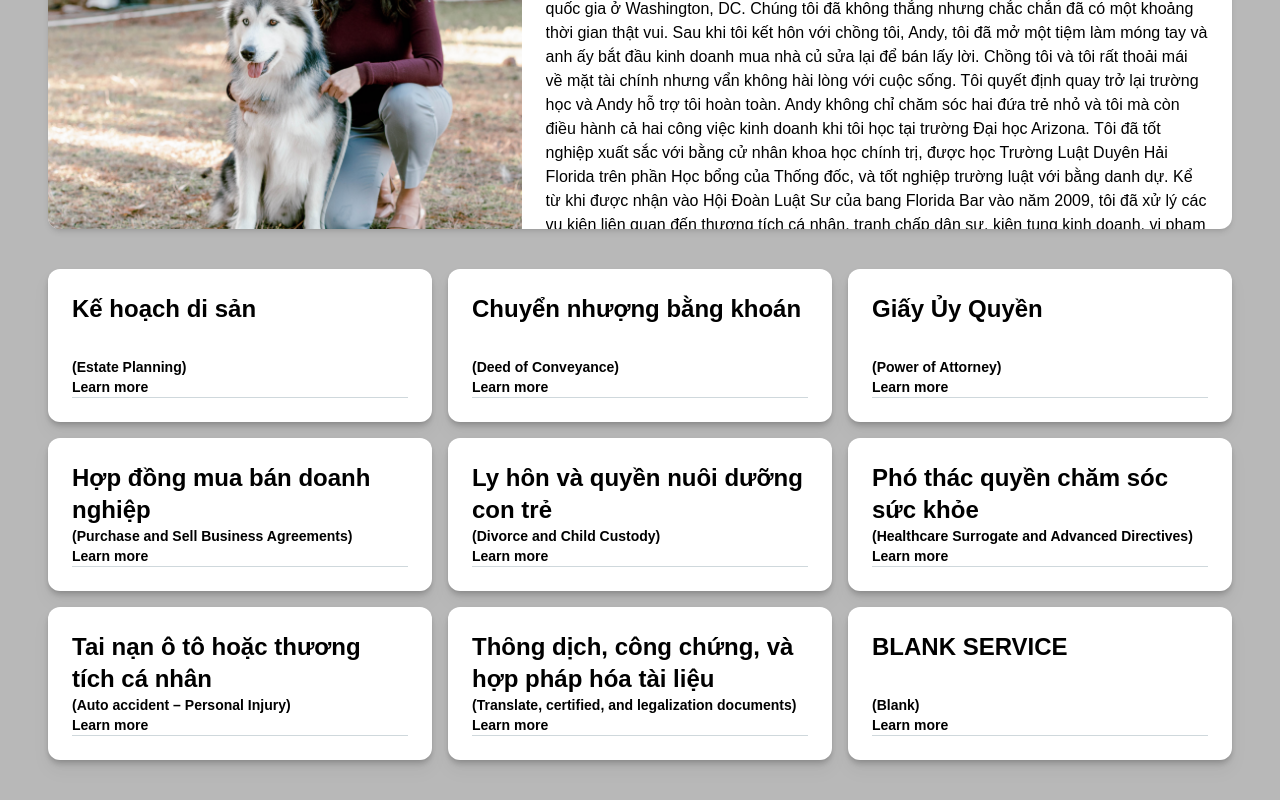
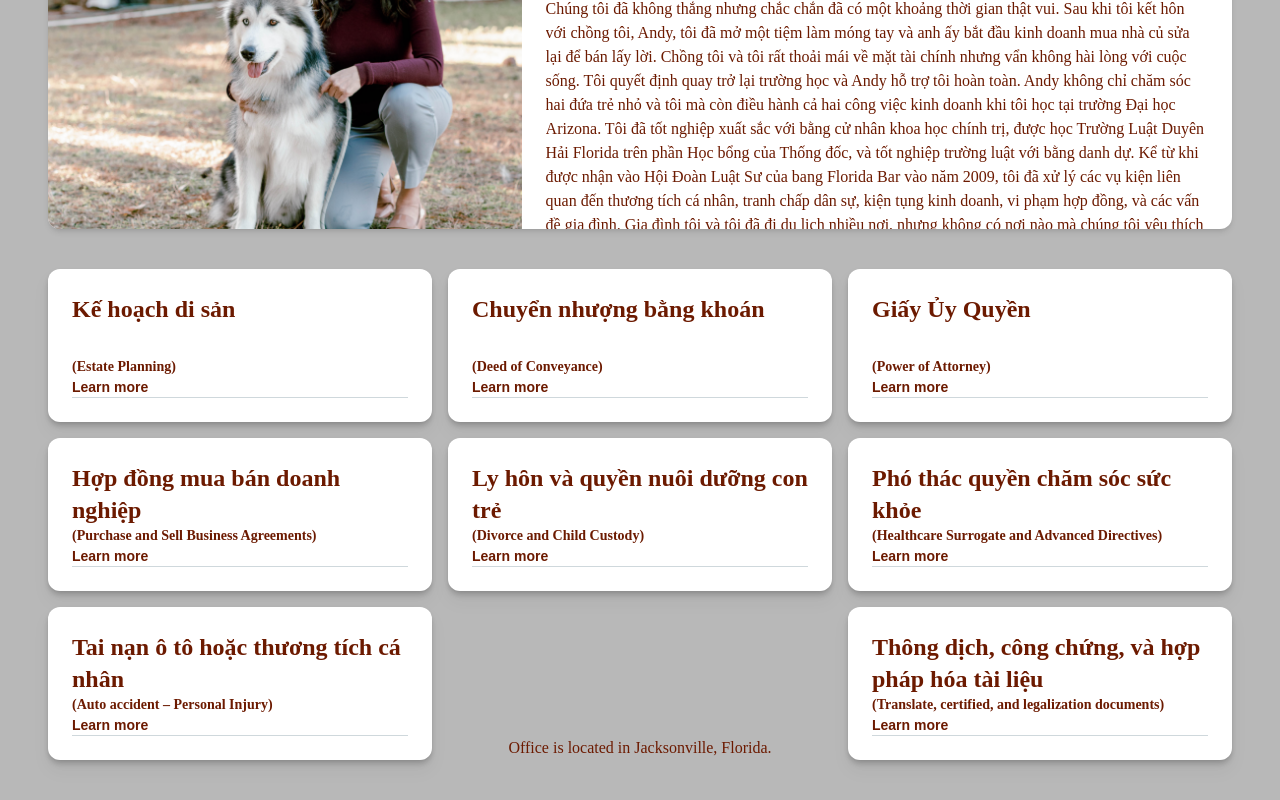
Before and after one commit to Meekz-h/luatsubachlan, a React (Create React App) app: page / in a window 1280 px wide. Shown: the part 263-1063 px from the top of the page. Built offline with nearby package versions, Linux system fonts and the light colour scheme.

Commit message:
color changes/font changes, rm excess blank service

```diff
--- a/src/components/mainpage/Mainpage.js
+++ b/src/components/mainpage/Mainpage.js
@@ -22,7 +22,7 @@ function Mainpage() {
       };
       const [en, setEn] = useState(false)
     return (
-      <div className="flex h-screen m-auto pb-50 text-black">
+      <div className="flex h-screen m-auto pb-50 text-red">
         <div className="m-auto">
           <div className="flex px-2 m-auto mt-5 mb-10">
             <div className="flex m-auto">
@@ -39,20 +39,20 @@ function Mainpage() {
                   />
                 </CardHeader>
                 <CardBody className="overflow-y-auto">
-                  <div className="mb-2 text-5xl font-bold text-black">
+                  <div className="mb-2 text-5xl font-bold text-red">
                     Luật Sư Bach Lan
                     <button
                       onClick={() => {
                         setEn(!en);
                       }}
-                      className="translation hover:bg-gray-100 font-semibold py-2 px-4 border border-gray-400 rounded shadow text-sm ml-36 mt-1 align-top"
+                      className="translation hover:bg-gray-100 text-gray-800 font-semibold py-2 px-4 border border-gray-400 rounded shadow text-sm ml-36 mt-1 align-top"
                     >
                       {!en ? <>EN</> : <>VN</>}
                     </button>
                   </div>
                   <div
                     color="white"
-                    className="font-normal mb-8 overflow-y-auto text-black self-auto"
+                    className="font-normal mb-8 overflow-y-auto text-red self-auto"
                   >
                     {!en ? (
                       <>
@@ -118,12 +118,12 @@ function Mainpage() {
             </div>
           </div>
 
-          <div className="mb-10 text-black">
+          <div className="mb-10 text-red">
             <div className="m-auto grid gap-4 grid-cols-3 px-2">
               <div>
-                <Card className="w-96 service-card drop-shadow-lg text-black">
+                <Card className="w-96 service-card drop-shadow-lg text-red">
                   <CardBody>
-                    <div className="mb-0 py-0 font-bold text-2xl text-black">
+                    <div className="mb-0 py-0 font-bold text-2xl text-red">
                       Kế hoạch di sản
                       <br />
                       &nbsp;
@@ -135,12 +135,12 @@ function Mainpage() {
                     </div>
                     <Accordion open={open === 1}>
                       <AccordionHeader
-                        className="text-sm py-0 accordion-font text-black"
+                        className="text-sm py-0 accordion-font text-red"
                         onClick={() => handleOpen(1)}
                       >
                         Learn more
                       </AccordionHeader>
-                      <AccordionBody className="accordion-font text-black">
+                      <AccordionBody className="accordion-font text-red">
                         Việc lập kế hoạch di sản là cách sắp đặt trước tình hình
                         tài chính trước khi bản thân rơi vào trường hợp mất khả
                         năng tự quyết định hoặc tử vong. Kế hoạch này bao gồm
@@ -168,11 +168,10 @@ function Mainpage() {
                   </CardBody>
                 </Card>
               </div>
-
               <div>
-                <Card className="w-96 service-card drop-shadow-lg text-black">
+                <Card className="w-96 service-card drop-shadow-lg text-red">
                   <CardBody>
-                    <div className="mb-0 py-0 font-bold text-2xl text-black">
+                    <div className="mb-0 py-0 font-bold text-2xl text-red">
                       Chuyển nhượng bằng khoán
                       <br />
                       &nbsp;
@@ -184,12 +183,12 @@ function Mainpage() {
                     </div>
                     <Accordion open={open === 2}>
                       <AccordionHeader
-                        className="text-sm py-0 accordion-font text-black"
+                        className="text-sm py-0 accordion-font text-red"
                         onClick={() => handleOpen(2)}
                       >
                         <div>Learn more</div>
                       </AccordionHeader>
-                      <AccordionBody className="accordion-font text-black">
+                      <AccordionBody className="accordion-font text-red">
                         Trong bất động sản, chuyển nhượng bằng khoán - chẳng hạn
                         như nhà hoặc căn hộ chung cư - từ người chủ này sang
                         người khác được gọi là chuyển nhượng. Sự chuyển nhượng
@@ -208,11 +207,10 @@ function Mainpage() {
                   </CardBody>
                 </Card>
               </div>
-
               <div>
-                <Card className="w-96 service-card drop-shadow-lg text-black">
+                <Card className="w-96 service-card drop-shadow-lg text-red">
                   <CardBody>
-                    <div className="mb-0 py-0 font-bold text-2xl text-black">
+                    <div className="mb-0 py-0 font-bold text-2xl text-red">
                       Giấy Ủy Quyền
                       <br />
                       &nbsp;
@@ -224,12 +222,12 @@ function Mainpage() {
                     </div>
                     <Accordion open={open === 3}>
                       <AccordionHeader
-                        className="text-sm py-0 accordion-font text-black"
+                        className="text-sm py-0 accordion-font text-red"
                         onClick={() => handleOpen(3)}
                       >
                         Learn more
                       </AccordionHeader>
-                      <AccordionBody className="accordion-font text-black">
+                      <AccordionBody className="accordion-font text-red">
                         Giấy Ủy Quyền (POA) này là một ủy quyền hợp pháp cho
                         phép một người được chỉ định những quyền hành động cho
                         người ủy thác. Như vậy, POA trao cho một người khác ,
@@ -247,9 +245,9 @@ function Mainpage() {
                 </Card>
               </div>
               <div>
-                <Card className="w-96 service-card drop-shadow-lg text-black">
+                <Card className="w-96 service-card drop-shadow-lg text-red">
                   <CardBody>
-                    <div className="mb-0 py-0 font-bold text-2xl text-black">
+                    <div className="mb-0 py-0 font-bold text-2xl text-red">
                       Hợp đồng mua bán doanh nghiệp
                     </div>
                     <div className="mb-0 font-bold text-2xl">
@@ -259,12 +257,12 @@ function Mainpage() {
                     </div>
                     <Accordion open={open === 4}>
                       <AccordionHeader
-                        className="text-sm py-0 accordion-font text-black"
+                        className="text-sm py-0 accordion-font text-red"
                         onClick={() => handleOpen(4)}
                       >
                         Learn more
                       </AccordionHeader>
-                      <AccordionBody className="accordion-font text-black">
+                      <AccordionBody className="accordion-font text-red">
                         Luật sư hợp đồng kinh doanh thường sẽ xem xét, đàm phán
                         hoặc soạn thảo các thỏa thuận pháp lý theo luật pháp và
                         nhu cầu của khách hàng. Hợp đồng mua bán doanh nghiệp
@@ -291,9 +289,9 @@ function Mainpage() {
                 </Card>
               </div>
               <div>
-                <Card className="w-96 service-card drop-shadow-lg text-black">
+                <Card className="w-96 service-card drop-shadow-lg text-red">
                   <CardBody>
-                    <div className="mb-0 py-0 font-bold text-2xl text-black">
+                    <div className="mb-0 py-0 font-bold text-2xl text-red">
                       Ly hȏn và quyền nuȏi dưỡng con trẻ
                     </div>
                     <div className="mb-0 font-bold text-2xl">
@@ -303,12 +301,12 @@ function Mainpage() {
                     </div>
                     <Accordion open={open === 5}>
                       <AccordionHeader
-                        className="text-sm py-0 accordion-font text-black"
+                        className="text-sm py-0 accordion-font text-red"
                         onClick={() => handleOpen(5)}
                       >
                         Learn more
                       </AccordionHeader>
-                      <AccordionBody className="accordion-font text-black">
+                      <AccordionBody className="accordion-font text-red">
                         Khi cuộc hôn nhân của bạn kết thúc và không còn cách nào
                         khác, ly hôn trong hòa bình là điều tốt nhất bạn có thể
                         làm cho bản thân và con cái. Đưa ra một quyết định lớn
@@ -330,9 +328,9 @@ function Mainpage() {
                 </Card>
               </div>
               <div>
-                <Card className="w-96 service-card drop-shadow-lg text-black">
+                <Card className="w-96 service-card drop-shadow-lg text-red">
                   <CardBody>
-                    <div className="mb-0 py-0 font-bold text-2xl text-black">
+                    <div className="mb-0 py-0 font-bold text-2xl text-red">
                       Phó thác quyền chăm sóc sức khỏe
                     </div>
                     <div className="mb-0 font-bold text-2xl">
@@ -342,12 +340,12 @@ function Mainpage() {
                     </div>
                     <Accordion open={open === 6}>
                       <AccordionHeader
-                        className="text-sm py-0 accordion-font text-black"
+                        className="text-sm py-0 accordion-font text-red"
                         onClick={() => handleOpen(6)}
                       >
                         Learn more
                       </AccordionHeader>
-                      <AccordionBody className="accordion-font text-black">
+                      <AccordionBody className="accordion-font text-red">
                         Ý nguyện cuối đời (Advanced Directives) hay còn gọi là
                         di chúc sống (Living Will) là một tài liệu pháp lý trong
                         đó bản thân một người, trong lúc còn minh mẫn, chỉ định
@@ -370,9 +368,9 @@ function Mainpage() {
                 </Card>
               </div>
               <div>
-                <Card className="w-96 service-card drop-shadow-lg text-black">
+                <Card className="w-96 service-card drop-shadow-lg text-red">
                   <CardBody>
-                    <div className="mb-0 py-0 font-bold text-2xl text-black">
+                    <div className="mb-0 py-0 font-bold text-2xl text-red">
                       Tai nạn ô tô hoặc thương tích cá nhân
                     </div>
                     <div className="mb-0 font-bold text-2xl">
@@ -382,12 +380,12 @@ function Mainpage() {
                     </div>
                     <Accordion open={open === 7}>
                       <AccordionHeader
-                        className="text-sm py-0 accordion-font text-black"
+                        className="text-sm py-0 accordion-font text-red"
                         onClick={() => handleOpen(7)}
                       >
                         Learn more
                       </AccordionHeader>
-                      <AccordionBody className="accordion-font text-black">
+                      <AccordionBody className="accordion-font text-red">
                         Luật sư đại diện cho thân chủ trong một tai nạn ô tô
                         hoặc thương tích cá nhân yêu cầu bồi thường thương tích
                         cá nhân mà thân chủ họ bị thiệt hại về tài chính do sự
@@ -407,10 +405,13 @@ function Mainpage() {
                   </CardBody>
                 </Card>
               </div>
+              <div className="m-auto text-center mb-0 col-start-2">
+                Office is located in Jacksonville, Florida.
+              </div>
               <div>
-                <Card className="w-96 service-card drop-shadow-lg text-black">
+                <Card className="w-96 service-card drop-shadow-lg text-red ">
                   <CardBody>
-                    <div className="mb-0 py-0 font-bold text-2xl text-black">
+                    <div className="mb-0 py-0 font-bold text-2xl text-red">
                       Thȏng dịch, công chứng, và hợp pháp hóa tài liệu
                     </div>
                     <div className="mb-0 font-bold text-2xl">
@@ -420,12 +421,12 @@ function Mainpage() {
                     </div>
                     <Accordion open={open === 8}>
                       <AccordionHeader
-                        className="text-sm py-0 accordion-font text-black"
+                        className="text-sm py-0 accordion-font text-red"
                         onClick={() => handleOpen(8)}
                       >
                         Learn more
                       </AccordionHeader>
-                      <AccordionBody className="accordion-font text-black">
+                      <AccordionBody className="accordion-font text-red">
                         Thị thực mọi văn bản và giấy khai sinh xác nhận sự chính
                         xác để có giá trị sử dụng ở Mỹ. Thủ tục hợp pháp hóa và
                         chứng nhận của lãnh sự quán phù hợp theo yêu cầu của mỗi
@@ -435,10 +436,10 @@ function Mainpage() {
                   </CardBody>
                 </Card>
               </div>
-              <div>
-                <Card className="w-96 service-card drop-shadow-lg text-black">
+              {/* <div>
+                <Card className="w-96 service-card drop-shadow-lg text-red">
                   <CardBody>
-                    <div className="mb-0 py-0 font-bold text-2xl text-black">
+                    <div className="mb-0 py-0 font-bold text-2xl text-red">
                       BLANK SERVICE
                       <br />
                       &nbsp;
@@ -448,18 +449,18 @@ function Mainpage() {
                     </div>
                     <Accordion open={open === 9}>
                       <AccordionHeader
-                        className="text-sm py-0 accordion-font text-black"
+                        className="text-sm py-0 accordion-font text-red"
                         onClick={() => handleOpen(9)}
                       >
                         Learn more
                       </AccordionHeader>
-                      <AccordionBody className="accordion-font text-black">
+                      <AccordionBody className="accordion-font text-red">
                         Blank
                       </AccordionBody>
                     </Accordion>
                   </CardBody>
                 </Card>
-              </div>
+              </div> */}
             </div>
           </div>
         </div>
--- a/src/components/nav/Nav.js
+++ b/src/components/nav/Nav.js
@@ -20,13 +20,13 @@ export default function Nav() {
 
   const navList = (
     <ul className="mb-4 mt-2 flex flex-col gap-2 lg:mb-0 lg:mt-0 lg:flex-row lg:items-center lg:gap-6">
-      <div className="text-black font-medium text-lg">
+      <div className="text-red font-medium text-lg">
         <span className="flex items-center">
           <Link to="/contact">Contact</Link>
         </span>
       </div>
 
-      <div className="text-black font-medium text-lg">
+      <div className="text-red font-medium text-lg">
         <span className="flex items-center">
           <Link to="/">Home</Link>
         </span>
@@ -37,7 +37,7 @@ export default function Nav() {
   return (
     <>
       <Navbar className="sticky inset-0 z-10 h-max max-w-full rounded-none py-2 px-4 lg:px-8 lg:py-4 bg-opacity-50 border-none">
-        <div className="flex items-center justify-between text-black">
+        <div className="flex items-center justify-between text-red">
           <div className="text-3xl font-bold">
             LUAT SU BACHLAN, LLC
             <div className="text-sm">
--- a/src/index.css
+++ b/src/index.css
@@ -11,13 +11,21 @@ body {
   background-repeat: no-repeat;
   background-position: center center;
   margin: 0;
-  font-family: 'Georgia Pro Cond', sans-serif;
+  font-family:"Times New Roman", Times, serif;
   -webkit-font-smoothing: antialiased;
   -moz-osx-font-smoothing: grayscale;
+  color: #6C1A00,
+}
+.nav-color{
+  color:#6C1A00;
+  font-family: 'Georgia Pro Cond', sans-serif;
 }
 .translation{
   background-color: #b8b8b8;
   color:black;
+}
+.contact-button{
+  background-color: #9c9c9c;
 }
 
 
--- a/tailwind.config.js
+++ b/tailwind.config.js
@@ -7,6 +7,7 @@ module.exports = withMT({
     extend: {},
     colors: {
       pink: "##EBAFAA",
+      red: "#6C1A00",
     },
   },
   plugins: [],
```
Also changed, not shown: public/index.html (+2 -22 lines), src/components/contact/Contact.js (+4 -12 lines).
